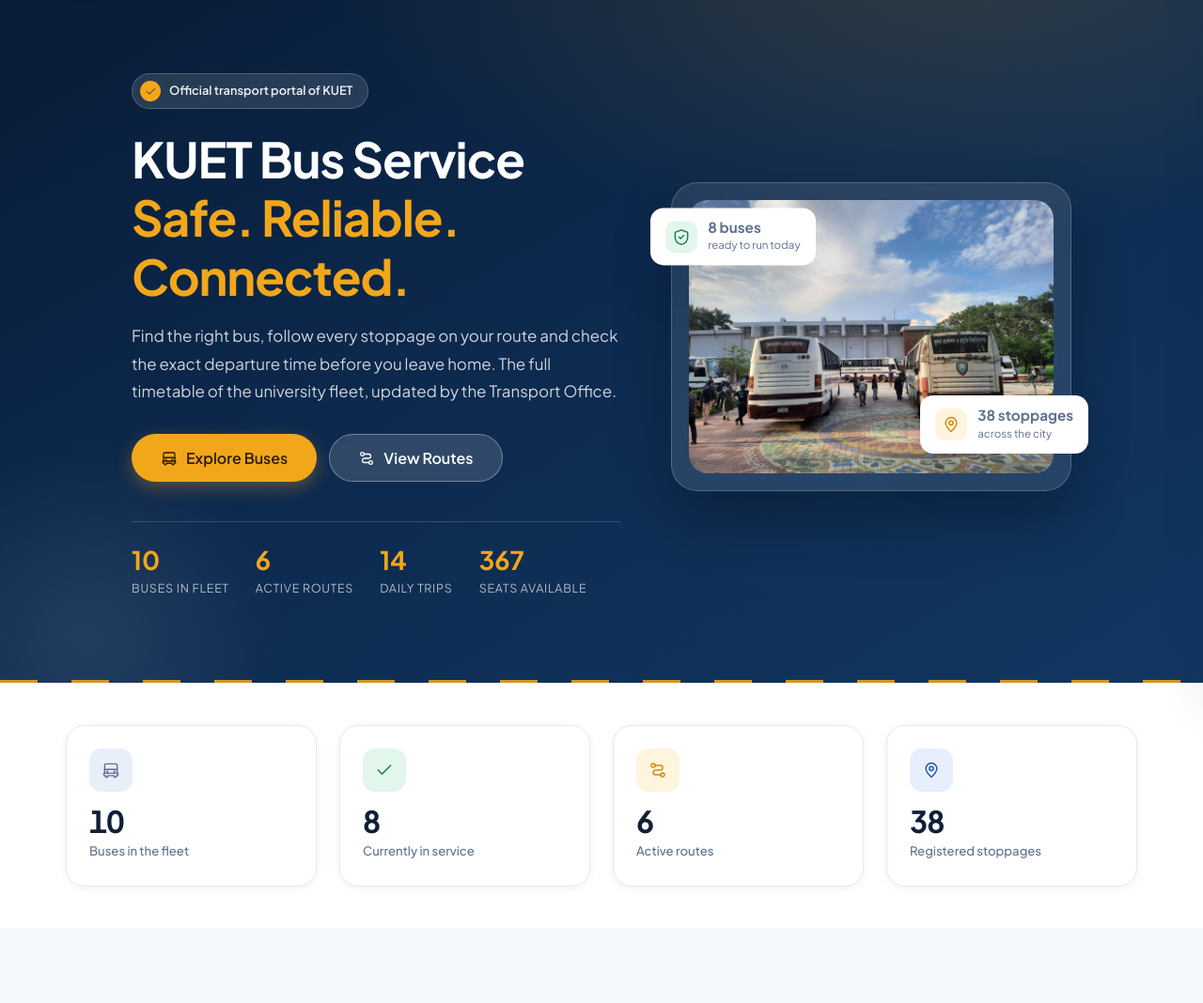
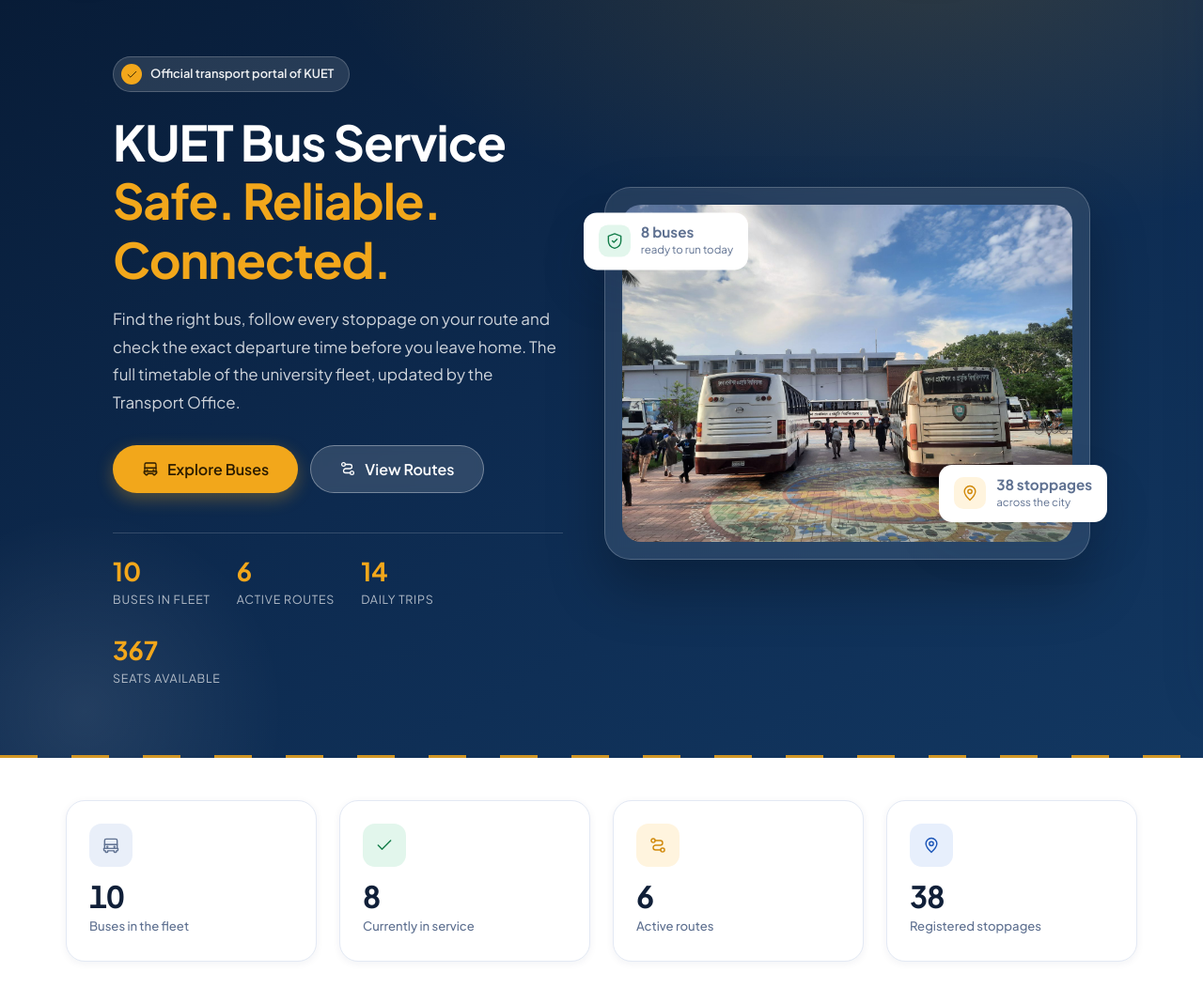
Before and after one commit to sakib2k18/test, a PHP site: page / in a window 1280 px wide. Shown: the part 73-1141 px from the top of the page at 94% size. Run offline with PHP 8.4, Linux system fonts and the light colour scheme; data comes from the database, SQL or seed files in the repository.

Commit message:
style update

```diff
--- a/assets/css/style.css
+++ b/assets/css/style.css
@@ -1113,7 +1113,7 @@
         linear-gradient(150deg, var(--primary-dark) 0%, var(--primary) 48%, #123761 100%);
     color: #fff;
     overflow: hidden;
-    padding-block: 78px 88px;
+    padding-block: 60px 72px;
 }
 .hero::before {
     content: "";
@@ -1137,12 +1137,12 @@
     position: relative;
     z-index: 1;
     display: grid;
-    grid-template-columns: 1.1fr .9fr;
-    gap: 54px;
-    align-items: center;
-    /* The hero band is full width, but its content stays a notch narrower
-       than the standard 1180px container, so the section reads compact. */
-    max-width: 1040px;
+    /* The photo column gets the larger share so the hero panel dominates */
+    grid-template-columns: 1fr 1.08fr;
+    gap: 44px;
+    align-items: center;
+    /* Keeps the content cluster compact instead of stretching edge to edge */
+    max-width: 1080px;
     margin-inline: auto;
 }
 .hero h1 { color: #fff; margin-bottom: 18px; }
```
